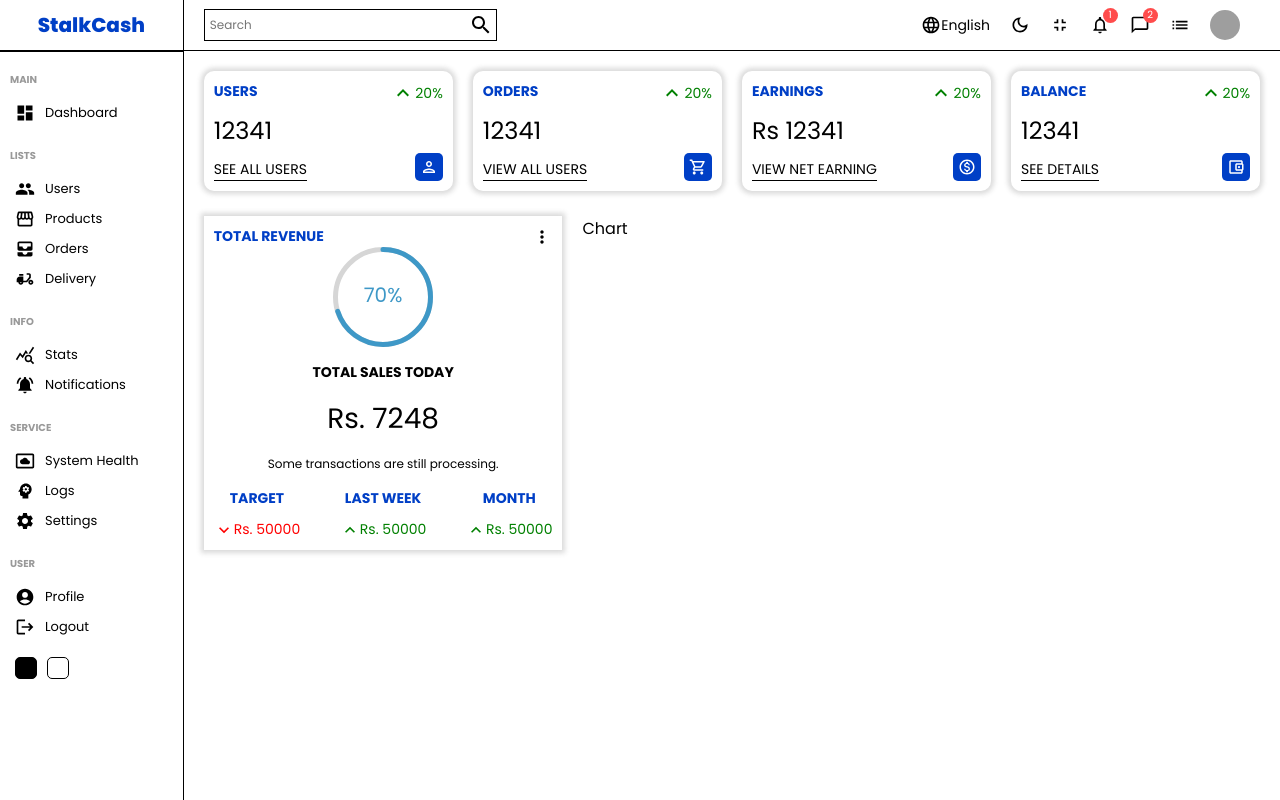
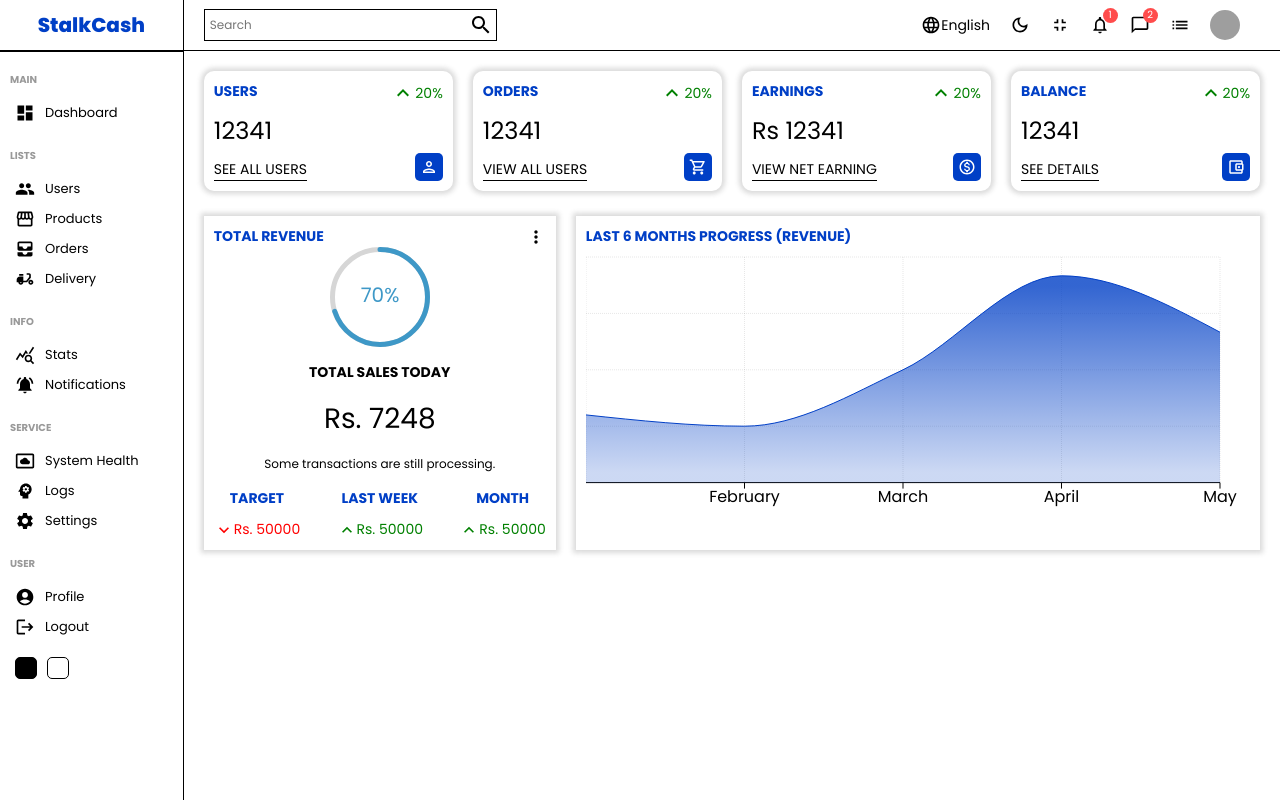
Before and after one commit to Garvit-Goyal/admin-app, a React (Create React App) app: page / in a window 1280 px wide. Built offline with nearby package versions, Linux system fonts and the light colour scheme; grey boxes are pictures that could not be loaded.

Commit message:
Rechart Done (Can be styled more)

```diff
--- a/package.json
+++ b/package.json
@@ -15,6 +15,7 @@
     "react-dom": "^18.3.1",
     "react-router-dom": "^6.24.0",
     "react-scripts": "5.0.1",
+    "recharts": "^2.12.7",
     "sass": "^1.77.6",
     "web-vitals": "^2.1.4"
   },
--- a/src/components/chart/Chart.jsx
+++ b/src/components/chart/Chart.jsx
@@ -1,9 +1,48 @@
 import "./chart.scss"
+import { AreaChart, Area, XAxis, YAxis, CartesianGrid, Tooltip, ResponsiveContainer } from 'recharts';
+
+const data = [
+    {
+        Month: "January",
+        Total : 18000
+    },
+    {
+        Month: "February",
+        Total : 15000
+    },
+    {
+        Month: "March",
+        Total : 30000
+    },
+    {
+        Month: "April",
+        Total : 55000
+    },
+    {
+        Month: "May",
+        Total : 40000
+    },
+];
 
 const Chart = () => {
-    return(
+    return (
         <div className="chart">
-            Chart
+            <h1 className="title">LAST 6 MONTHS PROGRESS (REVENUE)</h1>
+            <ResponsiveContainer width="100%" aspect={2/0.8} className="responsiveChart">
+                <AreaChart width={730} height={250} data={data}
+                    margin={{ top: 10, right: 30, left: 0, bottom: 0 }}>
+                    <defs>
+                        <linearGradient id="total" x1="0" y1="0" x2="0" y2="1">
+                            <stop offset="5%" stopColor="rgb(0, 63, 198)" stopOpacity={0.8} />
+                            <stop offset="95%" stopColor="rgb(0, 63, 198)" stopOpacity={0.2} />
+                        </linearGradient>
+                    </defs>
+                    <XAxis dataKey="Month" stroke="black"/>
+                    <CartesianGrid strokeDasharray="1 1" opacity={0.1} stroke="black"/>
+                    <Tooltip />
+                    <Area type="monotone" dataKey="Total" stroke="rgb(0, 63, 198)" fillOpacity={1} fill="url(#total)" />
+                </AreaChart>
+            </ResponsiveContainer>
         </div>
     )
 }
--- a/src/components/chart/chart.scss
+++ b/src/components/chart/chart.scss
@@ -1,3 +1,13 @@
 .chart{
     flex: 4;
+    box-shadow: 0px 0px 5px 3px rgba(68, 68, 68, 0.2);
+    -webkit-box-shadow: 0px 0px 5px 3px rgba(68, 68, 68,0.2);
+    padding: 10px;
+
+    .title{
+        font-size: 14px;
+        font-weight: bold;
+        color: rgb(0, 63, 198);
+    }
+
 }
```
Also changed, not shown: 1 other file (tests, documents, lock files or other folders).
